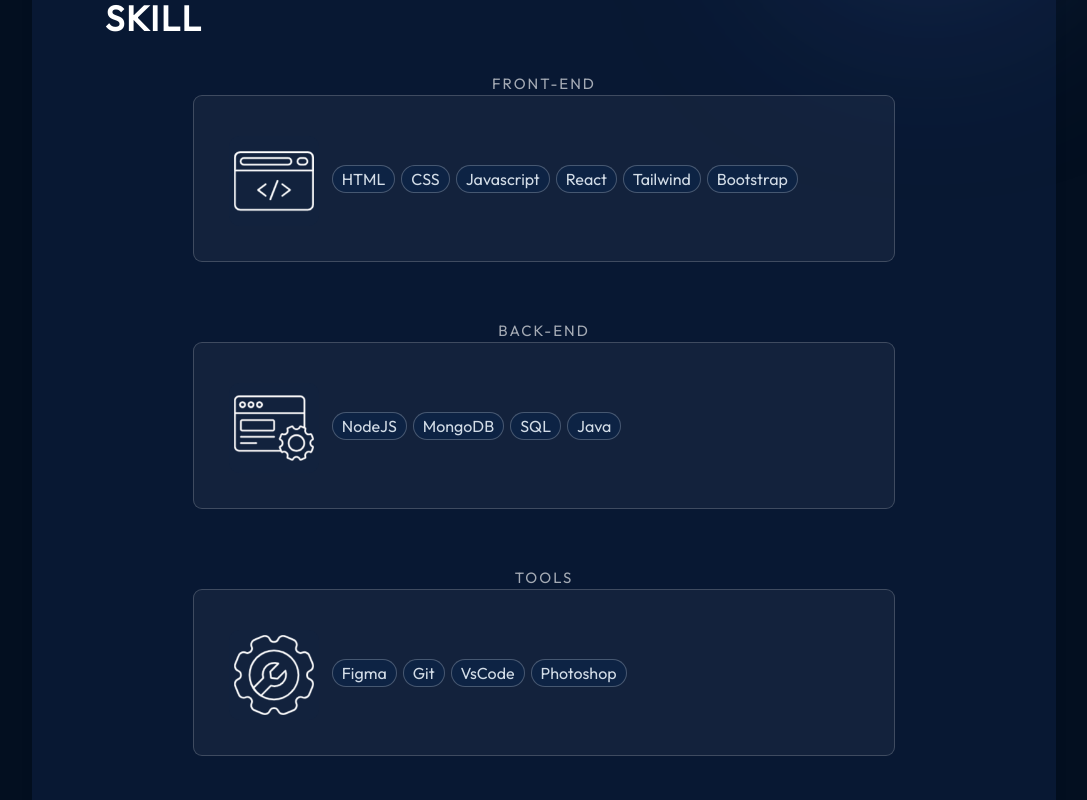
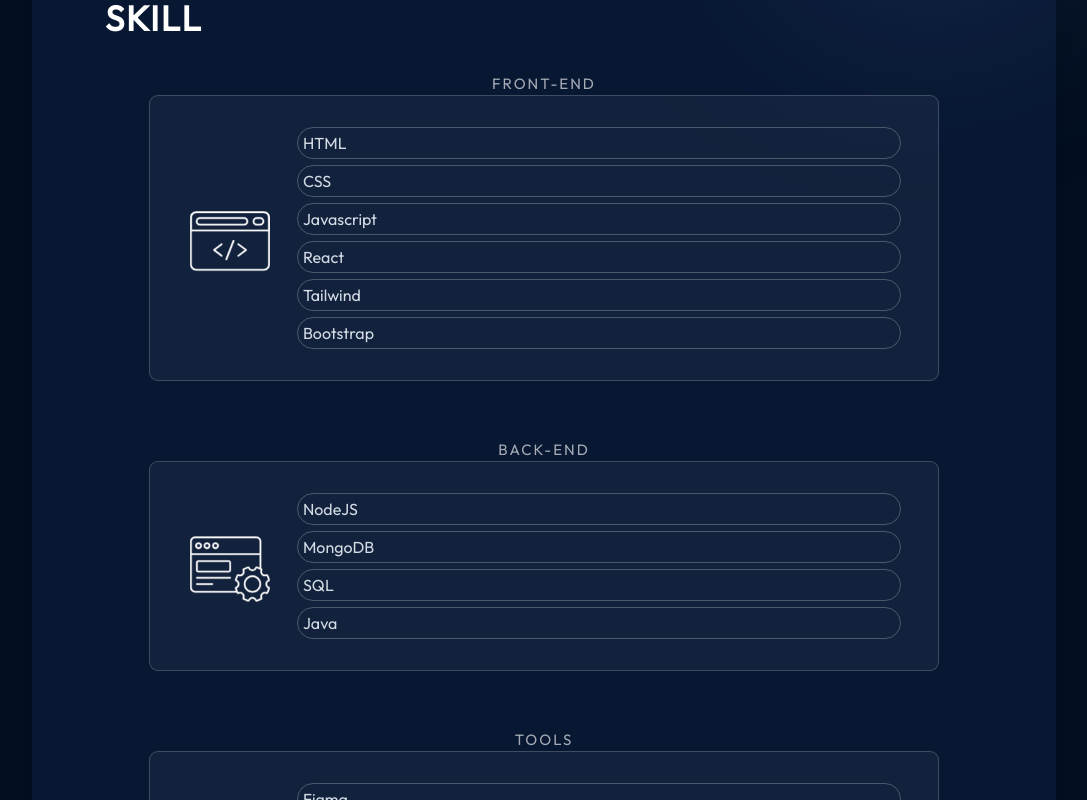
Before and after one commit to lajeesh1/portfolio-Lajeesh, a React (Vite) app: page / in a window 1280 px wide. Shown: the part 800-1600 px from the top of the page, without its empty margins (96-1183 px from the left). Built offline with nearby package versions, Linux system fonts and the light colour scheme.

Commit message:
skill list updated

```diff
--- a/src/components/skill/about.module.css
+++ b/src/components/skill/about.module.css
@@ -37,7 +37,7 @@
   color: var(--color-text);
   display: flex;
   align-items: center;
-  width: 80%;
+  width: 90%;
   flex-direction: column;
   gap: 50px;
 }
@@ -91,7 +91,7 @@
 
 .skills {
   display: flex;
-  flex-wrap: wrap;
+  flex-direction: column;
 }
 
 .skill {
@@ -103,13 +103,14 @@
   border-radius: 50px;
   padding-left: 5px;
   padding-right: 5px;
+
 }
 
-.skills p {
+.skills {
   padding: 3px;
   padding-left: 9px;
   padding-right: 9px;
-  background-color: #0b2447bb;
+  width: 100%;
 }
 
 .image p {
@@ -122,6 +123,14 @@
 
 .aboutItemText p {
   font-size: 16px;
+  padding: 5px;
+
+  }
+
+  .aboutItemText {
+    display: flex;
+
+    width: 100%;
 }
 
 @media screen and (max-width: 830px) {
```
